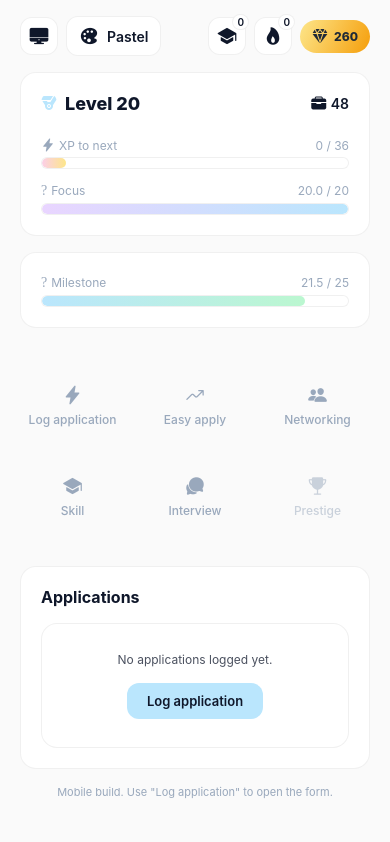
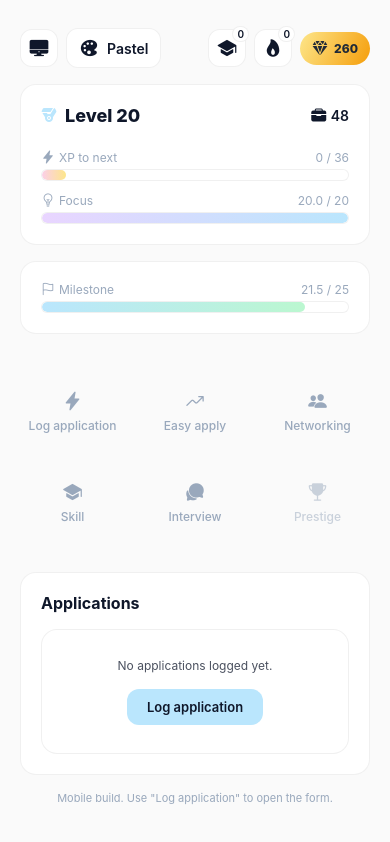
Before and after one commit to nsystema/job-hunt-rpg-mobile-home, a React Native app: screen / in a window 390 px wide. Built offline with nearby package versions, Linux system fonts and the light colour scheme.

Commit message:
home start

```diff
--- a/App.js
+++ b/App.js
@@ -1,3 +1,4 @@
+import 'react-native-url-polyfill/auto';
 import { useMemo, useState } from 'react';
 import {
   View,
@@ -7,6 +8,7 @@ import {
   StyleSheet,
   SafeAreaView,
   StatusBar,
+  Platform,
   Modal,
   TextInput,
   Alert,
@@ -462,7 +464,7 @@ export default function App() {
           <View style={styles.progressSection}>
             <View style={styles.progressHeader}>
               <View style={styles.progressLabel}>
-                <Ionicons name="brain" size={14} color="rgba(148,163,184,.95)" />
+                <Ionicons name="bulb-outline" size={14} color="rgba(148,163,184,.95)" />
                 <Text style={styles.progressLabelText}>Focus</Text>
               </View>
               <Text style={styles.progressValue}>{focus.toFixed(1)} / {FOCUS_BASELINE}</Text>
@@ -475,7 +477,7 @@ export default function App() {
         <Panel colors={colors}>
           <View style={styles.progressHeader}>
             <View style={styles.progressLabel}>
-              <Ionicons name="target" size={14} color="rgba(148,163,184,.95)" />
+              <Ionicons name="flag-outline" size={14} color="rgba(148,163,184,.95)" />
               <Text style={styles.progressLabelText}>Milestone</Text>
             </View>
             <Text style={styles.progressValue}>{into.toFixed(1)} / {step}</Text>
@@ -659,6 +661,7 @@ export default function App() {
 const styles = StyleSheet.create({
   container: {
     flex: 1,
+    paddingTop: Platform.OS === 'android' ? (StatusBar.currentHeight || 0) + 12 : 12,
   },
   header: {
     flexDirection: 'row',
--- /dev/null
+++ b/index.js
@@ -0,0 +1,5 @@
+import 'react-native-url-polyfill/auto';
+import { registerRootComponent } from 'expo';
+import App from './App';
+
+registerRootComponent(App);
```
Also changed, not shown: package.json (+5 -4 lines), 1 other file (tests, documents, lock files or other folders).
